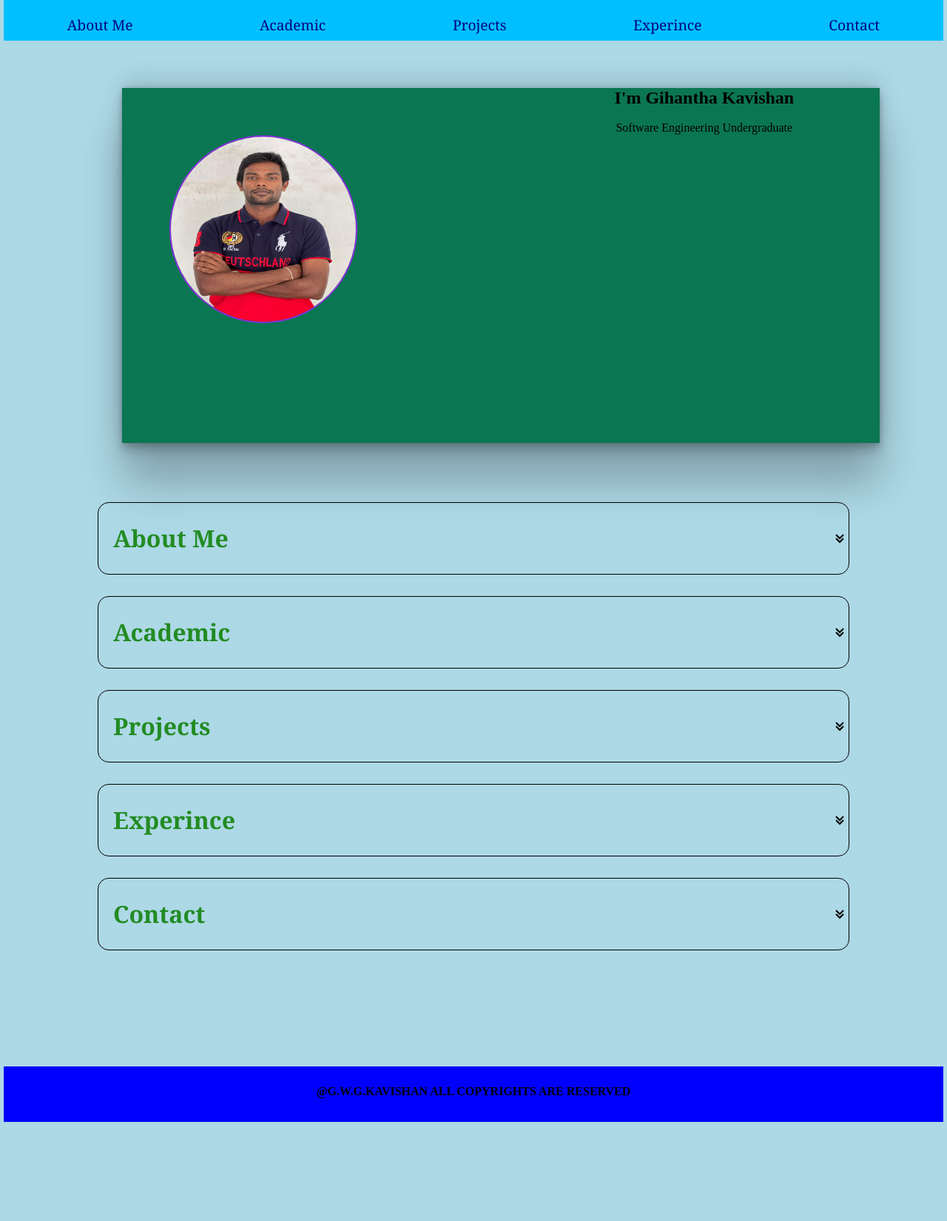
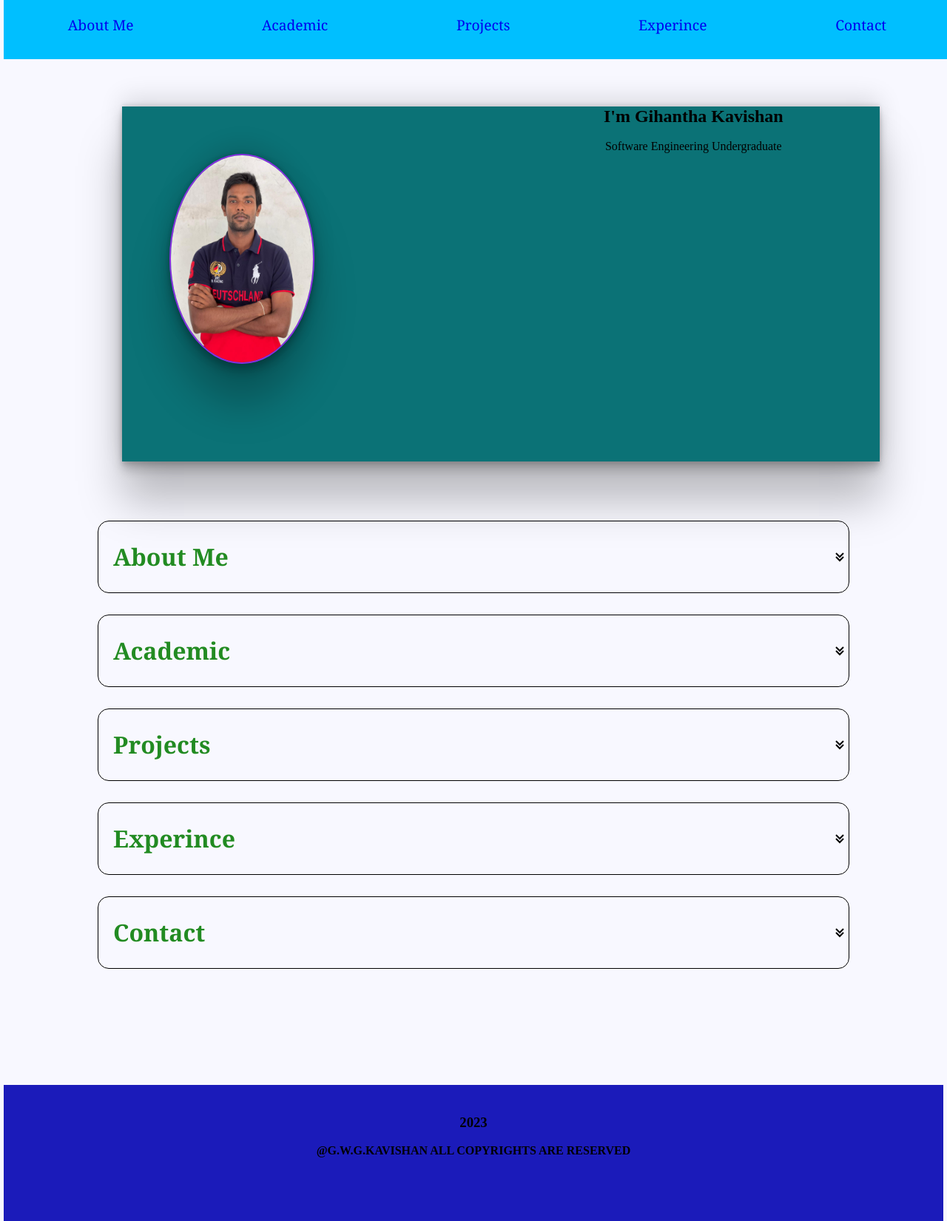
Before and after one commit to gihanthakavishan/Resume, a plain HTML site: page index.html in a window 1280 px wide. Shown: the whole page at 74% size. Before the commit the page ends 1517 px from the top, so only its background shows below. Drawn offline with nearby package versions, Linux system fonts and the light colour scheme.

Commit message:
upaded files

```diff
--- a/index.html
+++ b/index.html
@@ -28,7 +28,7 @@
                 </div>
                 <div class="dipcription">
                     <h2>I'm Gihantha Kavishan</h2><br>
-                      <p>Software Engineering Undergraduate</p>
+                    <p>Software Engineering Undergraduate</p>
             </div>
            </div>
         </div>
@@ -111,9 +111,9 @@
                 <li>&emsp;<i class="fas fa-map-marker-alt"></i>:-&ensp;No:833/38;Mabima Watta,Thalammehera, Pannala.</li>
                 <li>&emsp;<i class="fas fa-phone"></i>:-&ensp;+94719876274.</li>
                 <li>&emsp;<i class="fas fa-envelope"></i>:-&ensp;gihanthakavishan@gmail.com</li></div>
-            <div class="social"><li><i class="fab fa-linkedin fa-2x"></i></li>
-                               <li><i class="fab fa-medium fa-2x"></i></li>
-                               <li><i class="fab fa-github fa-2x"></i></li>
+            <div class="social"><li><a href="https://www.linkedin.com/in/gihantha-kavishan-69a775225/"><i class="fab fa-linkedin fa-2x"></i></a></li>
+                               <li><a href="https://medium.com/@gihanthakavishan"><i class="fab fa-medium fa-2x"></i></a></li>
+                               <li><a href="https://github.com/gihanthakavishan"><i class="fab fa-github fa-2x"></i></a></li>
             </div>
             </ul>
         </div>
@@ -121,7 +121,8 @@
 </section>
 <footer>
     <div class="footer">
-        <h4>@G.W.G.KAVISHAN ALL COPYRIGHTS ARE RESERVED</h4>
+        <h3>2023</h3>
+        <br><h4>@G.W.G.KAVISHAN ALL COPYRIGHTS ARE RESERVED</h4>
     </div>
 </footer>
     <script src="./script.js"></script>
--- a/style.css
+++ b/style.css
@@ -5,14 +5,17 @@
 }
 body{
     margin: auto 5px;
-    background-color:lightblue;
+    background-color:ghostwhite;
 }
 .nav__bar{
     display: flex;
     flex-direction: row;
     justify-content: space-around;
     background:deepskyblue;
-    height: 55px;
+    height: 10vh;
+    width: 100%;
+    position: fixed;
+
 
 }
 .nav__btn{
@@ -22,43 +25,43 @@ body{
     padding-left: 10px;
     font-size: 1.2rem;
     font-weight: 200px;
+
 }
 .nav__btn:hover{
  background:springgreen;
 
+
 }
 a{
     text-decoration: none;
-    color: navy;
 
 }
 .head{
     text-align: center;
-
     justify-content: space-evenly;
     padding-top: 5%;
     text-decoration: none;
-
-    /* height: 60vh; */
-
     }
 .head-myimg{
 
     box-shadow: rgba(0, 0, 0, 0.25) 0px 54px 55px, rgba(0, 0, 0, 0.12) 0px -12px 30px, rgba(0, 0, 0, 0.12) 0px 4px 6px, rgba(0, 0, 0, 0.17) 0px 12px 13px, rgba(0, 0, 0, 0.09) 0px -3px 5px;
     width: 80vw;
     height: 60vh;
-    background-color: rgb(11, 118, 82);
+    background-color: rgb(11, 114, 118);
     margin-bottom: 10vh;
     display:grid;
     grid-template-columns: auto auto;
     margin-left: 20vh;
+    margin-top: 10vh;
+
 }
 img{
 
     height: 50%;
     border-radius: 50%;
-    width: 250px;
-    height: 250px;
+    box-shadow: rgba(0, 0, 0, 0.25) 0px 54px 55px, rgba(0, 0, 0, 0.12) 0px -12px 30px, rgba(0, 0, 0, 0.12) 0px 4px 6px, rgba(0, 0, 0, 0.17) 0px 12px 13px, rgba(0, 0, 0, 0.09) 0px -3px 5px;
+    height: 35vh;
+    width: 15vw;
     border: 2px solid blueviolet;
     margin-top:8vh;
     margin-left: 8vh;
@@ -69,11 +72,8 @@ img{
 }
 .description{
     background-color:lightblue;
-    align-items: center;
-    line-height: 100px;
-    margin-top: 10vh;
 
-
+    justify-content: center;
 }
 .description h2{
     align-items: center;
@@ -120,7 +120,7 @@ img{
     font-family: georgia;
     padding-left: 5px;
     background-color: aqua;
-    /* text-align: justify;*/
+
 }
 .location i{
     width: 3vw;
@@ -130,10 +130,19 @@ img{
    display: inline;
    margin-left: 18vw;
    padding-top: 10vh;
+   cursor: pointer;
+
+
 }
 .social i{
-    height:15vh ;
+    height:20vh ;
+    color: black;
+    margin-top: 6vh;
 }
+.social i:hover{
+    color:blue;
+}
+
 
 .content.active .titlediscription{
     max-height: 400px;
@@ -146,10 +155,10 @@ svg::after{
     transition: transform 0.7s ease-in;
 }
 .footer{
-    background-color:blue;
-    height: 50px;
+    background-color:rgb(27, 27, 186);
+    height: 18vh;
     text-align: center;
-    padding-top: 25px;
+    padding-top: 5vh;
 
 }
 
```
